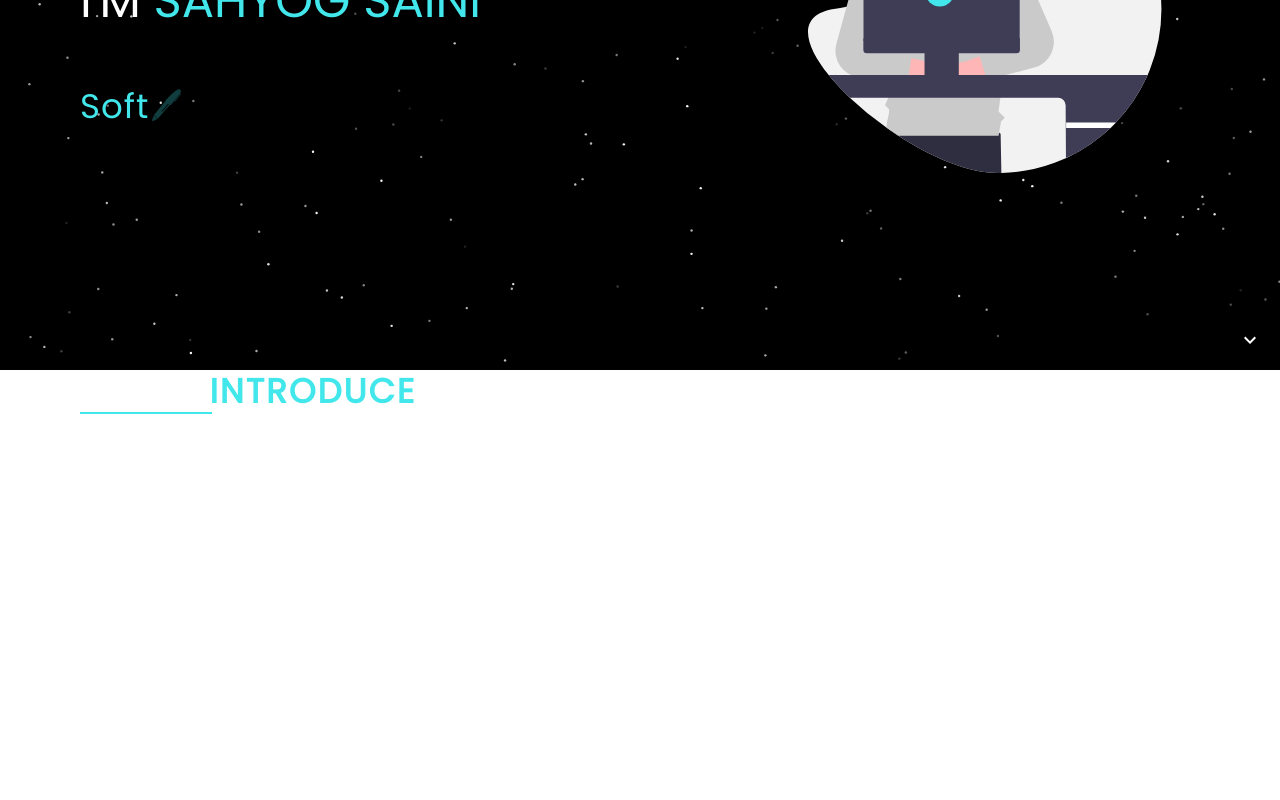
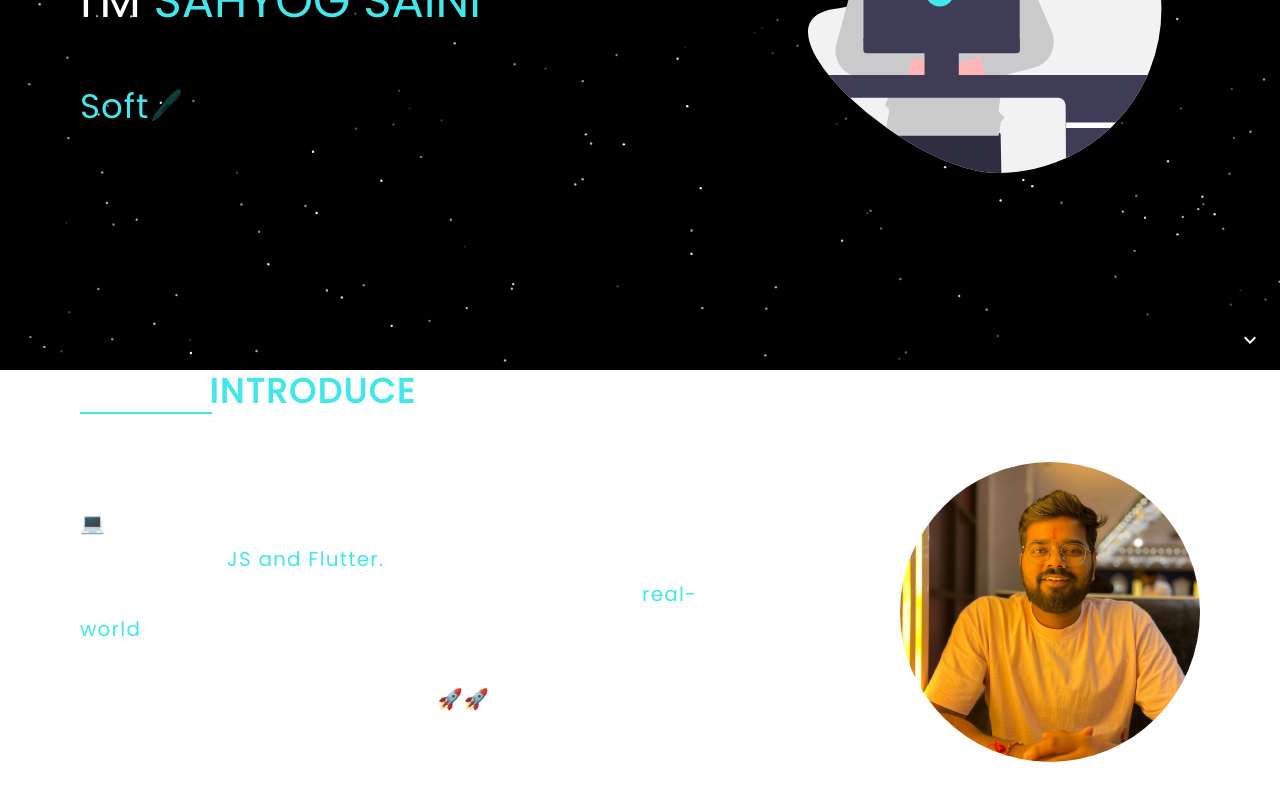
Before and after one commit to thephenomenal10/me, a React (Create React App) app: page / in a window 1280 px wide. Shown: the part 430-1230 px from the top of the page. Built offline with nearby package versions, Linux system fonts and the light colour scheme.

Commit message:
Add introduction

```diff
--- a/package.json
+++ b/package.json
@@ -19,6 +19,7 @@
     "@types/react-dom": "^18.2.17",
     "react": "^18.2.0",
     "react-dom": "^18.2.0",
+    "react-parallax-tilt": "^1.7.176",
     "react-router-dom": "^6.20.1",
     "react-scripts": "5.0.1",
     "typescript": "^4.9.5",
--- a/src/components/pages/HomePage.tsx
+++ b/src/components/pages/HomePage.tsx
@@ -1,9 +1,11 @@
 import React from "react";
-import { Box, Divider, IconButton, Typography } from "@mui/material";
+import { Avatar, Box, Divider, IconButton, Typography } from "@mui/material";
 import KeyboardArrowDownIcon from "@mui/icons-material/KeyboardArrowDown";
 import TypewriterComponent from "typewriter-effect";
+import Tilt from "react-parallax-tilt";
 
 import developerSvg from "./../../assets/developer.svg";
+import me from "./../../assets/me.jpeg";
 import { primaryColor } from "../../constants/colors";
 
 const HomePage = () => {
@@ -87,6 +89,7 @@ const HomePage = () => {
           paddingX: "5rem",
         }}
       >
+        <>
           <Typography variant="h4" sx={{ letterSpacing: "2px" }}>
             LET ME{" "}
             <span style={{ color: primaryColor, fontWeight: "900" }}>
@@ -103,6 +106,32 @@ const HomePage = () => {
               borderWidth: "1px",
             }}
           />
+        </>
+        <Box
+          sx={{
+            display: "flex",
+            paddingTop: "3rem",
+            justifyContent: "space-between",
+            alignItems: "center",
+            gap: "10rem",
+          }}
+        >
+          <Typography
+            variant="h6"
+            sx={{ letterSpacing: "1.2px", lineHeight: "2.2rem" }}
+          >
+            💻 A versatile Full-stack developer passionate about crafting with{" "}
+            <span style={{ color: primaryColor }}> JS and Flutter.</span>
+            <br /> Constantly refining skills for the next level. Solving{" "}
+            <span style={{ color: primaryColor }}>real-world </span>
+            problems through code is my forte. <br /> Off-screen, you'll find me
+            exploring new places. Let's build, innovate, and journey together!
+            🚀🚀
+          </Typography>
+          <Tilt>
+            <Avatar src={me} sx={{ height: "300px", width: "300px" }} />
+          </Tilt>
+        </Box>
       </Box>
     </Box>
   );
```
Also changed, not shown: src/assets/me.jpeg (added), 1 other file (tests, documents, lock files or other folders). Lines whose indentation alone changed are shown as unchanged.
